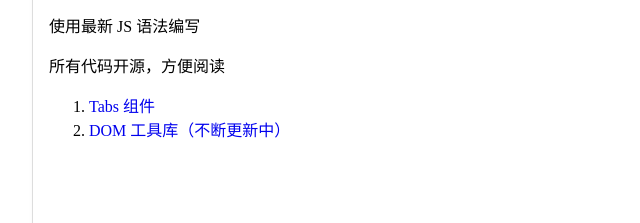
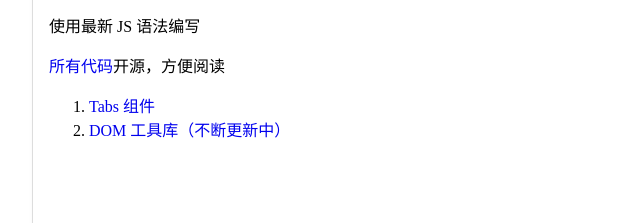
Before and after one commit to FrankFang/wheels, a plain HTML site: page demos/index.html in a window 1280 px wide. Shown: the part 149-372 px from the top of the page, 272-912 px from the left. Drawn offline with Linux system fonts and the light colour scheme.

Commit message:
add github link

```diff
--- a/demos/index.html
+++ b/demos/index.html
@@ -18,7 +18,7 @@
     </h1>
     <p>不用任何框架、预编译，用最笨的办法造轮子</p>
     <p>使用最新 JS 语法编写</p>
-    <p>所有代码开源，方便阅读</p>
+    <p><a href="https://github.com/FrankFang/wheels">所有代码</a>开源，方便阅读</p>
     <ol>
       <li>
         <a href="./tabs.html">
```
